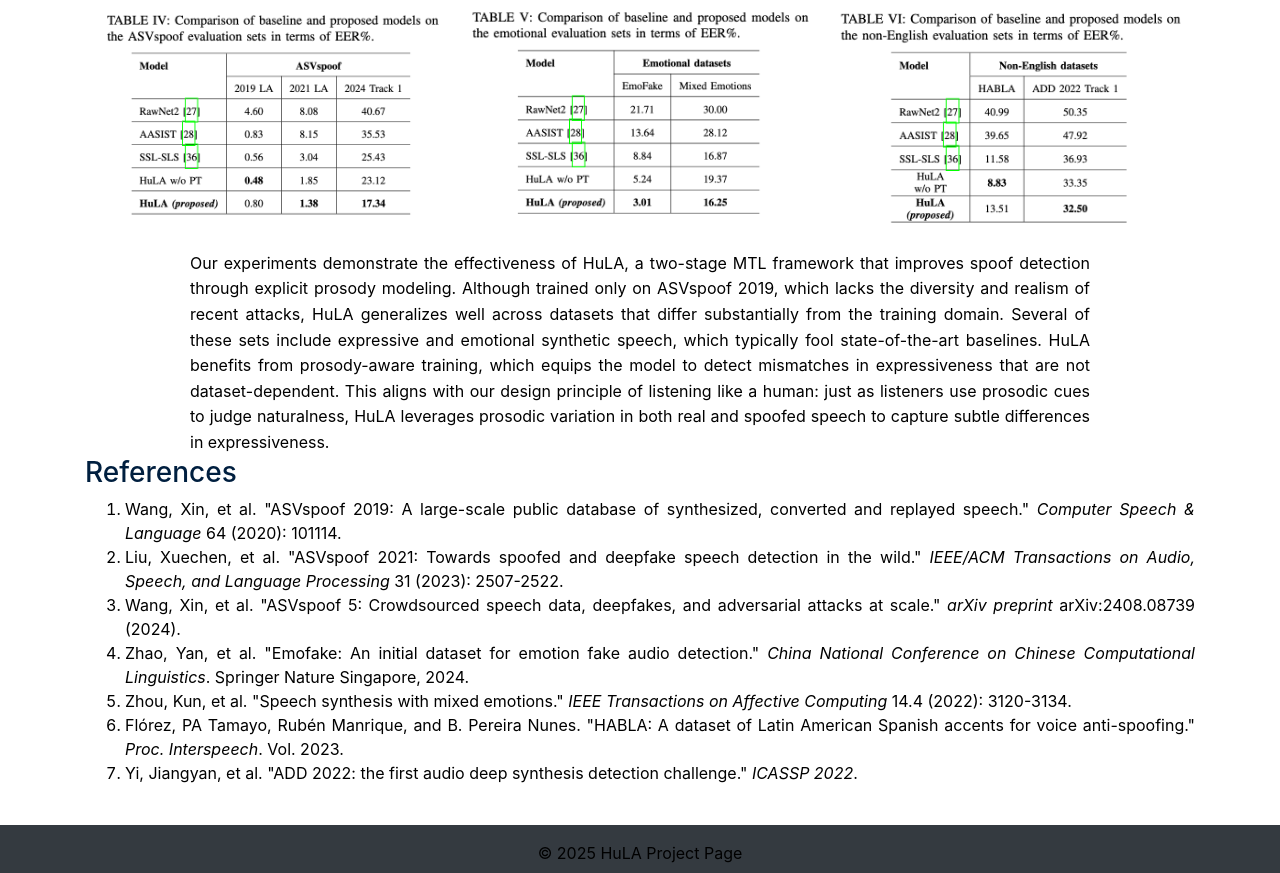
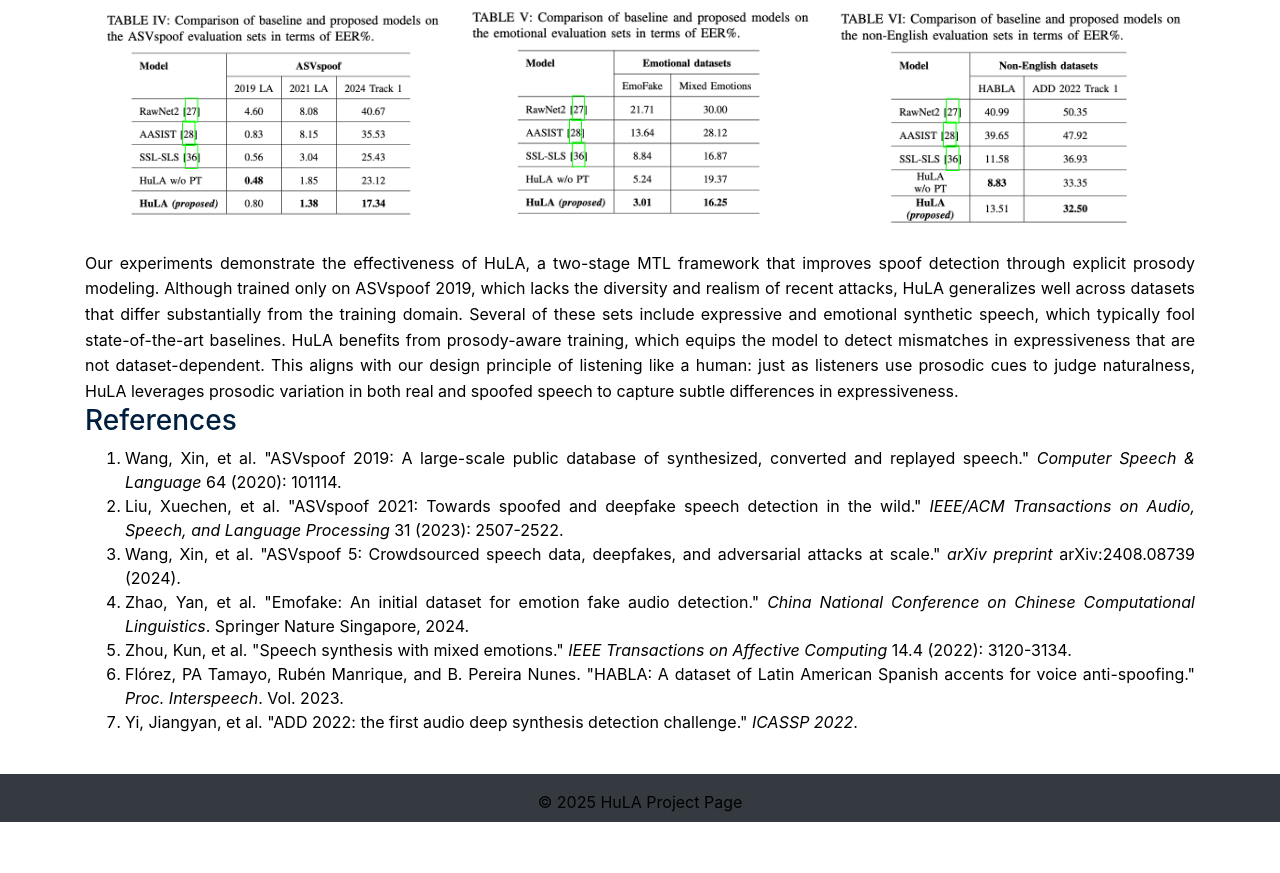
Before and after one commit to aurosweta-jm18/HuLA, a plain HTML site: page docs/index.html in a window 1280 px wide. Shown: the part 2285-3158 px from the top of the page. After the commit the page ends 3107 px from the top, so only its background shows below. Drawn offline with nearby package versions, Linux system fonts and the light colour scheme.

Commit message:
Update index.html

```diff
--- a/docs/index.html
+++ b/docs/index.html
@@ -202,7 +202,7 @@
 		</div>
 
 		<!-- Explanatory write-up -->
-		<p style="font-size: 1rem; line-height: 1.6; text-align: justify; max-width: 900px; margin: 0 auto;">
+		<p style="font-size: 1rem; line-height: 1.6; text-align: justify; margin: 0 auto;">
 		  Our experiments demonstrate the effectiveness of HuLA, a two-stage MTL framework that improves spoof detection
 		  through explicit prosody modeling. Although trained only on ASVspoof 2019, which lacks the diversity and realism of
 		  recent attacks, HuLA generalizes well across datasets that differ substantially from the training domain. Several of these
```
